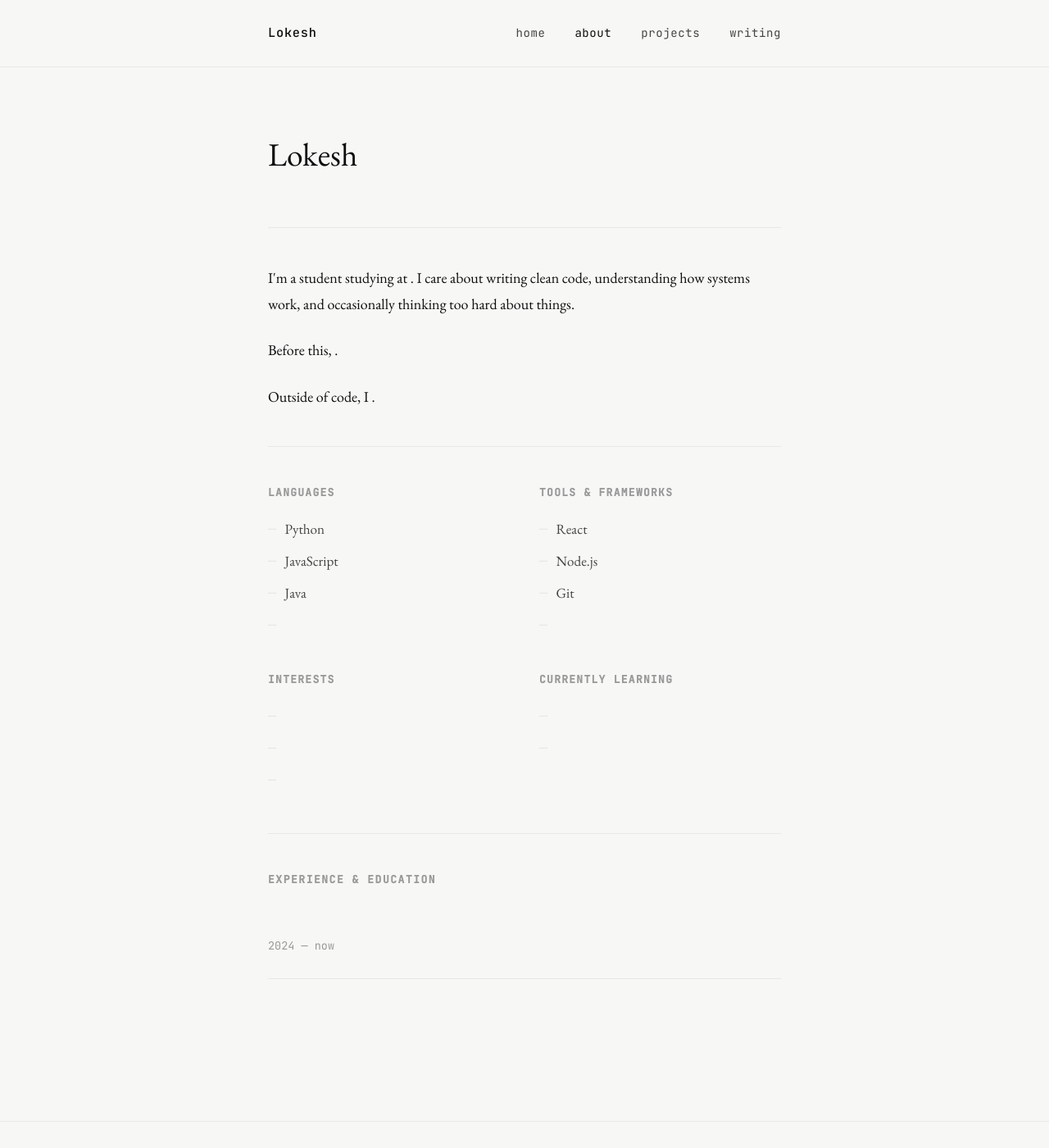
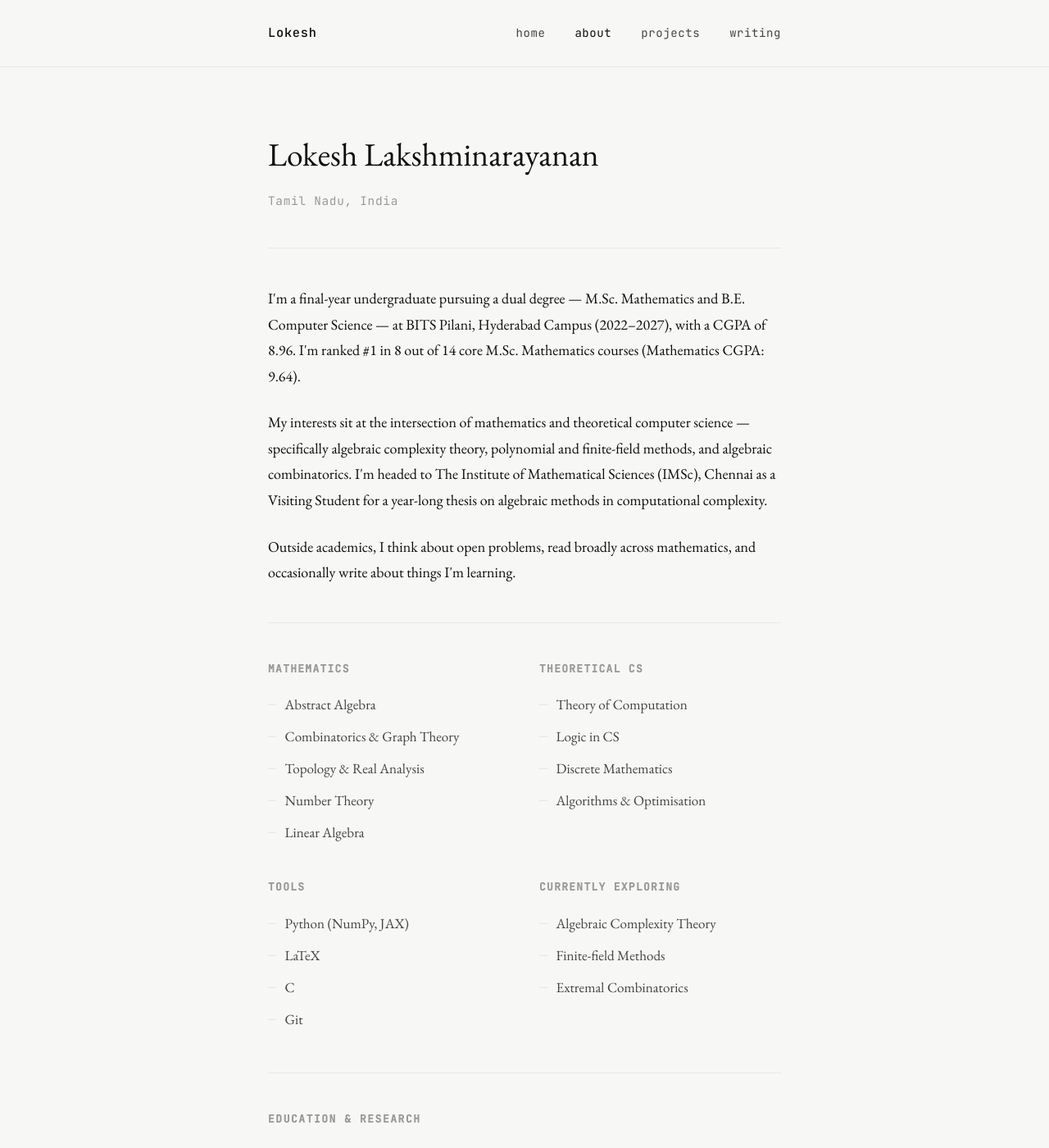
Before and after one commit to Lokesh-bitshyd22/Lokesh-bitshyd22.github.io, a Jekyll site: the page built from about.md, in a window 1280 px wide and 1400 px high. Shown: the whole window at 82% size. Built offline with Jekyll 4.4.1, drawn with Linux system fonts in a browser that asks for light colours; some of the changed text lies outside the part shown.

Commit message:
add real content

```diff
--- a/_config.yml
+++ b/_config.yml
@@ -1,35 +1,27 @@
-title: Lokesh
-description: Developer. Builder. Thinker.
-author: Lokesh
-email: your@email.com
+title: Lokesh Lakshminarayanan
+description: Mathematics & CS @ BITS Pilani. Theoretical computer science, algebra, combinatorics.
+author: Lokesh Lakshminarayanan
+email: 1901lokesh@gmail.com
 baseurl: ""
-url: "https://lokesh2005.github.io"
+url: "https://lokesh-bitshyd22.github.io"
 
-github_username: lokesh2005
+github_username: Lokesh-bitshyd22
 linkedin_username: lokesh2005
 
-# Build settings
 markdown: kramdown
 theme: null
 plugins:
   - jekyll-feed
   - jekyll-sitemap
 
-# Exclude from build
 exclude:
   - Gemfile
   - Gemfile.lock
   - README.md
   - node_modules
 
-# Permalink style
 permalink: /blog/:year/:month/:title/
 
-# Pagination
-paginate: 5
-paginate_path: "/blog/page:num/"
-
-# Collections
 collections:
   projects:
     output: true
--- a/_layouts/default.html
+++ b/_layouts/default.html
@@ -13,7 +13,7 @@
 
   <header>
     <div class="container">
-      <a class="site-name" href="{{ '/' | relative_url }}">{{ site.title }}</a>
+      <a class="site-name" href="{{ '/' | relative_url }}">Lokesh</a>
       <nav>
         <a href="{{ '/' | relative_url }}" {% if page.url == '/' %}class="active"{% endif %}>home</a>
         <a href="{{ '/about' | relative_url }}" {% if page.url contains '/about' %}class="active"{% endif %}>about</a>
@@ -31,11 +31,11 @@
 
   <footer>
     <div class="container">
-      <p>&copy; {{ 'now' | date: '%Y' }} {{ site.author }}</p>
+      <p>&copy; {{ 'now' | date: '%Y' }} Lokesh Lakshminarayanan</p>
       <div class="social-links">
-        <a href="mailto:{{ site.email }}">email</a>
-        <a href="https://github.com/{{ site.github_username }}" target="_blank" rel="noopener">github</a>
-        <a href="https://linkedin.com/in/{{ site.linkedin_username }}" target="_blank" rel="noopener">linkedin</a>
+        <a href="mailto:1901lokesh@gmail.com">email</a>
+        <a href="https://github.com/Lokesh-bitshyd22" target="_blank" rel="noopener">github</a>
+        <a href="https://linkedin.com/in/lokesh2005" target="_blank" rel="noopener">linkedin</a>
       </div>
     </div>
   </footer>
--- a/about.md
+++ b/about.md
@@ -5,82 +5,127 @@ permalink: /about/
 ---
 
 <section class="about-header">
-  <h1>Lokesh</h1>
-  <p class="subtitle"><!-- Your city, e.g. Chennai, Tamil Nadu --></p>
+  <h1>Lokesh Lakshminarayanan</h1>
+  <p class="subtitle">Tamil Nadu, India</p>
 </section>
 
 <div class="about-body">
   <p>
-    I'm a <!-- year, e.g. third-year --> student studying
-    <!-- Degree, e.g. Computer Science --> at <!-- College Name -->.
-    I care about writing clean code, understanding how systems work,
-    and occasionally thinking too hard about things.
+    I'm a final-year undergraduate pursuing a dual degree — M.Sc. Mathematics and B.E. Computer
+    Science — at BITS Pilani, Hyderabad Campus (2022–2027), with a CGPA of 8.96.
+    I'm ranked #1 in 8 out of 14 core M.Sc. Mathematics courses (Mathematics CGPA: 9.64).
   </p>
   <p>
-    Before this, <!-- brief backstory — how did you get into tech, what made you curious? -->.
+    My interests sit at the intersection of mathematics and theoretical computer science —
+    specifically algebraic complexity theory, polynomial and finite-field methods, and
+    algebraic combinatorics. I'm headed to The Institute of Mathematical Sciences (IMSc), Chennai
+    as a Visiting Student for a year-long thesis on algebraic methods in computational complexity.
   </p>
   <p>
-    Outside of code, I <!-- hobbies/interests — reading, chess, music, running, etc. -->.
+    Outside academics, I think about open problems, read broadly across mathematics, and
+    occasionally write about things I'm learning.
   </p>
 </div>
 
 <div class="skills-grid">
   <div class="skill-group">
-    <h3>Languages</h3>
+    <h3>Mathematics</h3>
     <ul>
-      <li>Python</li>
-      <li>JavaScript</li>
-      <li>Java</li>
-      <li><!-- add your own --></li>
+      <li>Abstract Algebra</li>
+      <li>Combinatorics & Graph Theory</li>
+      <li>Topology & Real Analysis</li>
+      <li>Number Theory</li>
+      <li>Linear Algebra</li>
     </ul>
   </div>
   <div class="skill-group">
-    <h3>Tools & Frameworks</h3>
+    <h3>Theoretical CS</h3>
     <ul>
-      <li>React</li>
-      <li>Node.js</li>
-      <li>Git</li>
-      <li><!-- add your own --></li>
+      <li>Theory of Computation</li>
+      <li>Logic in CS</li>
+      <li>Discrete Mathematics</li>
+      <li>Algorithms & Optimisation</li>
     </ul>
   </div>
   <div class="skill-group">
-    <h3>Interests</h3>
+    <h3>Tools</h3>
     <ul>
-      <li><!-- e.g. System Design --></li>
-      <li><!-- e.g. Open Source --></li>
-      <li><!-- e.g. Machine Learning --></li>
+      <li>Python (NumPy, JAX)</li>
+      <li>LaTeX</li>
+      <li>C</li>
+      <li>Git</li>
     </ul>
   </div>
   <div class="skill-group">
-    <h3>Currently Learning</h3>
+    <h3>Currently Exploring</h3>
     <ul>
-      <li><!-- e.g. Rust --></li>
-      <li><!-- e.g. Distributed Systems --></li>
+      <li>Algebraic Complexity Theory</li>
+      <li>Finite-field Methods</li>
+      <li>Extremal Combinatorics</li>
     </ul>
   </div>
 </div>
 
 <div class="experience-list">
-  <h2>Experience & Education</h2>
-
-  <!-- Repeat exp-item for each entry, newest first -->
+  <h2>Education & Research</h2>
 
   <div class="exp-item">
-    <div class="exp-date">2024 — now</div>
+    <div class="exp-date">2025 — now</div>
     <div class="exp-content">
-      <h3><!-- Role / Degree --></h3>
-      <p class="org"><!-- Company / College --></p>
-      <p><!-- One or two lines describing what you did / are doing --></p>
+      <h3>Visiting Student (Thesis)</h3>
+      <p class="org">The Institute of Mathematical Sciences (IMSc), Chennai</p>
+      <p>Year-long thesis on algebraic methods in computational complexity.</p>
     </div>
   </div>
 
   <div class="exp-item">
-    <div class="exp-date"><!-- Year --></div>
+    <div class="exp-date">2022 — 2027</div>
     <div class="exp-content">
-      <h3><!-- Role / Internship / Project --></h3>
-      <p class="org"><!-- Org --></p>
-      <p><!-- What you built or learned --></p>
+      <h3>M.Sc. Mathematics & B.E. Computer Science (Dual Degree)</h3>
+      <p class="org">BITS Pilani, Hyderabad Campus</p>
+      <p>CGPA: 8.96 / 10. Ranked #1 in 8 of 14 core mathematics courses. Mathematics CGPA: 9.64.</p>
+    </div>
+  </div>
+
+  <div class="exp-item">
+    <div class="exp-date">Jan–Nov 2025</div>
+    <div class="exp-content">
+      <h3>Research Project — Galerkin Neural Networks</h3>
+      <p class="org">BITS Pilani, Hyderabad & George Mason University</p>
+      <p>Worked with Prof. Gujji Murali Mohan Reddy and Prof. Padmanabhan Seshaiyer on neural-network-based Galerkin solvers for PDEs. Resulted in a joint publication.</p>
+    </div>
+  </div>
+
+  <div class="exp-item">
+    <div class="exp-date">Jan–Apr 2026</div>
+    <div class="exp-content">
+      <h3>Study Project — Extremal Combinatorics</h3>
+      <p class="org">BITS Pilani, Hyderabad</p>
+      <p>Studied classical extremal combinatorics problems under Prof. Sajith Padinhatteeri. Focus on polynomial and finite-field methods in extremal bounds.</p>
+    </div>
+  </div>
+
+  <div class="exp-item">
+    <div class="exp-date">Jan–Apr 2026</div>
+    <div class="exp-content">
+      <h3>Study Project — Field Theory & Algebraic Structures</h3>
+      <p class="org">BITS Pilani, Hyderabad</p>
+      <p>Studied field extensions, finite fields, and polynomial methods under Prof. Pratyusha Chattopadhyay, with emphasis on algebraic foundations for complexity and combinatorics.</p>
     </div>
   </div>
 
 </div>
+
+<div class="experience-list">
+  <h2>Publications</h2>
+
+  <div class="exp-item">
+    <div class="exp-date">2025</div>
+    <div class="exp-content">
+      <h3>Efficient and Scalable Galerkin Neural Networks for Multiphysics Problems via Domain Decomposition</h3>
+      <p class="org">Machine Learning for Computational Science and Engineering</p>
+      <p>Joint work with Prof. Gujji Murali Mohan Reddy (BITS Pilani) and Prof. Padmanabhan Seshaiyer (George Mason University).</p>
+    </div>
+  </div>
+
+</div>
```
Also changed, not shown: _posts/2025-01-15-first-project.md (deleted, +0 -33 lines), _posts/2025-03-10-things-i-wish-i-knew.md (deleted, +0 -35 lines), _posts/2025-05-01-on-galerkin-neural-networks.md (added, +44 -0 lines), index.md (+29 -14 lines), projects.md (+59 -17 lines).
